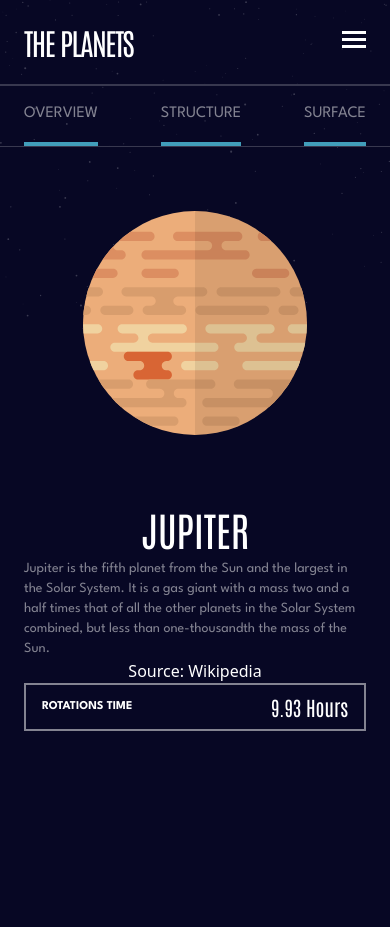
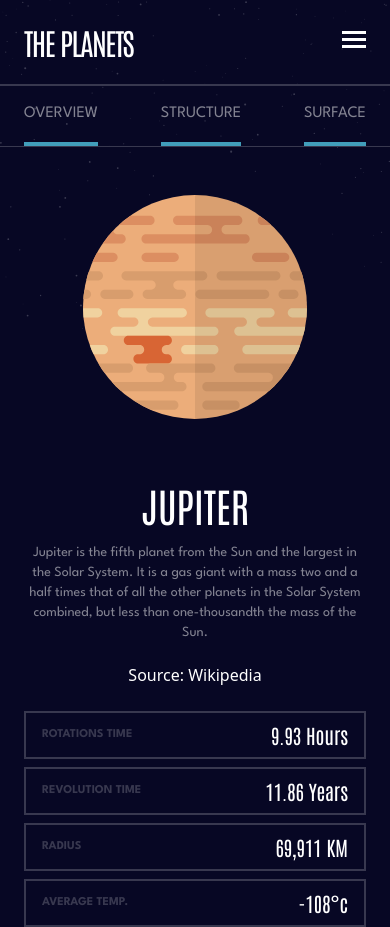
Before and after one commit to AlsoPeters/fem-planets-fact-site, a Next.js app: page /jupiter in a window 390 px wide. Before the commit the page ends 844 px from the top, so only its background shows below. Built offline with nearby package versions, Linux system fonts and the light colour scheme.

Commit message:
mobile layout finished

```diff
--- a/src/pages/[slug].tsx
+++ b/src/pages/[slug].tsx
@@ -7,12 +7,13 @@ export default function mercury(props): JSX.Element {
   console.log(props);
 
   return (
-    <div className='text-white px-6 flex flex-col items-center'>
-      <div className='flex justify-center my-16'>
+    <div className='text-white gap-2 px-6 flex flex-col items-center'>
+      <div className='flex justify-center items-center h-80 w-full'>
         <Image
           width={props.planetData.images.image_size}
           height={props.planetData.images.image_size}
           src={props.planetData.images.planet}
+          layout='fixed'
           alt='planet-image'
         />
       </div>
@@ -20,10 +21,10 @@ export default function mercury(props): JSX.Element {
       <div className='font-antonio text-[40px]'>
         {props.planetData.name.toUpperCase()}
       </div>
-      <p className='font-spartan text-gray text-sm'>
+      <p className='font-spartan text-center h-28 text-gray text-sm'>
         {props.planetData.overview.content}
       </p>
-      <div>
+      <div className='mb-4'>
         Source:{' '}
         <a
           target='_blank'
@@ -33,9 +34,41 @@ export default function mercury(props): JSX.Element {
           Wikipedia
         </a>
       </div>
-      <div className='border-gray flex justify-between items-center border-2 w-full py-2 px-4 text-sm'>
-        <div className='font-spartan font-bold text-xs'>ROTATIONS TIME</div>
-        <div className='font-antonio text-xl'>{props.planetData.rotation}</div>
+
+      <div className='w-full flex flex-col gap-2'>
+        <div className='border-gray-dark flex justify-between items-center border-2 w-full py-2 px-4 text-sm'>
+          <div className='font-spartan text-gray-dark font-bold text-xs'>
+            ROTATIONS TIME
+          </div>
+          <div className='font-antonio text-xl'>
+            {props.planetData.rotation}
+          </div>
+        </div>
+
+        <div className='border-gray-dark flex justify-between items-center border-2 w-full py-2 px-4 text-sm'>
+          <div className='font-spartan text-gray-dark font-bold text-xs'>
+            REVOLUTION TIME
+          </div>
+          <div className='font-antonio text-xl'>
+            {props.planetData.revolution}
+          </div>
+        </div>
+
+        <div className='border-gray-dark flex justify-between items-center border-2 w-full py-2 px-4 text-sm'>
+          <div className='font-spartan text-gray-dark font-bold text-xs'>
+            RADIUS
+          </div>
+          <div className='font-antonio text-xl'>{props.planetData.radius}</div>
+        </div>
+
+        <div className='border-gray-dark flex justify-between items-center border-2 w-full py-2 px-4 text-sm'>
+          <div className='font-spartan text-gray-dark font-bold text-xs'>
+            AVERAGE TEMP.
+          </div>
+          <div className='font-antonio text-xl'>
+            {props.planetData.temperature}
+          </div>
+        </div>
       </div>
     </div>
   );
--- a/src/pages/index.tsx
+++ b/src/pages/index.tsx
@@ -11,11 +11,7 @@ export default function NextPage(): JSX.Element {
         <link rel='icon' href='/favicon.ico' />
       </Head>
 
-      <main className='text-white flex flex-col'>
-        {data.map((planet) => (
-          <div key={planet.name}>{planet.name}</div>
-        ))}
-      </main>
+      <main className='text-white flex flex-col'></main>
     </div>
   );
 }
```
